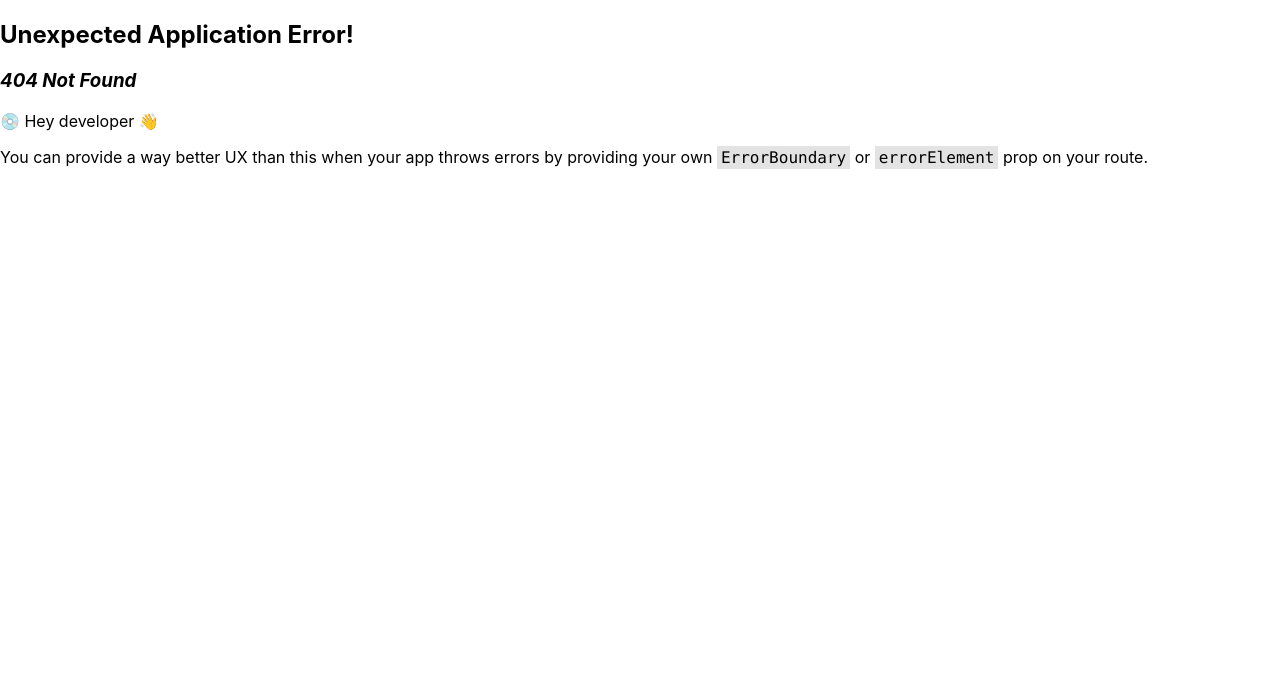
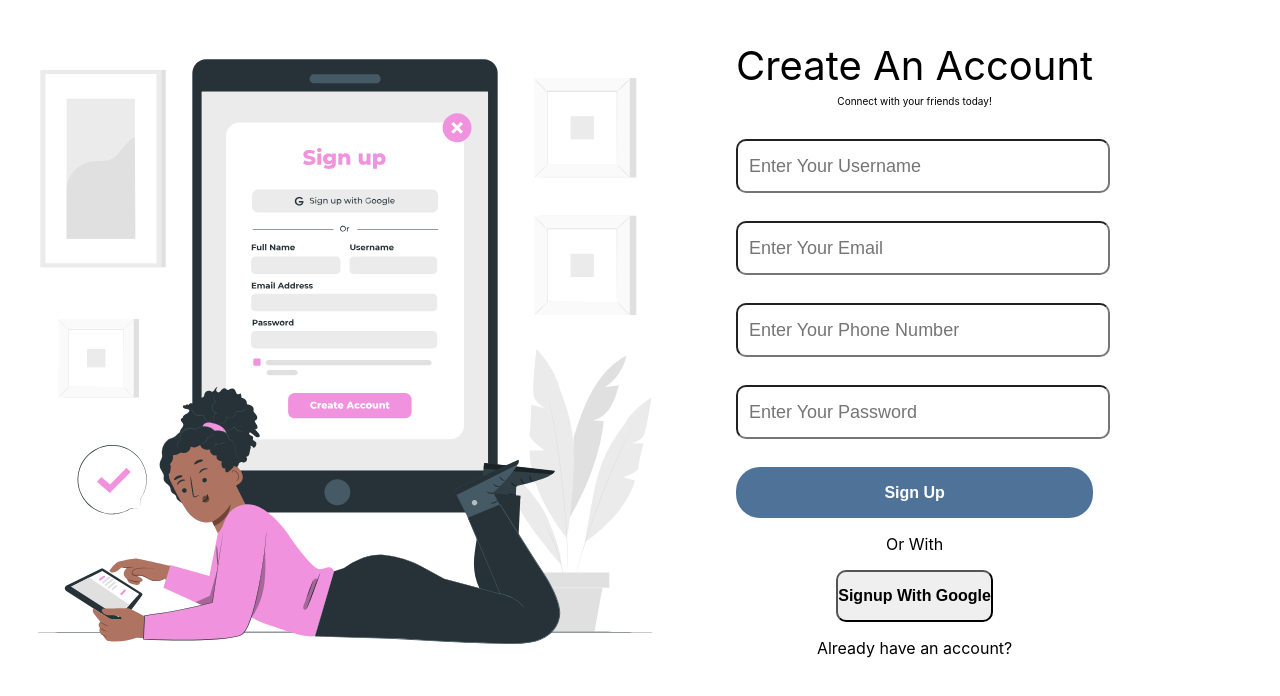
Before and after one commit to Walflower/fitmama, a React (Create React App) app: page /Signup in a window 1280 px wide. Before the commit this address had no page. Shown: the top 696 px of the page. Built offline with nearby package versions, Linux system fonts and the light colour scheme.

Commit message:
Created ShortField component for the Sigup page and created the signup page in the pages document.

```diff
--- /dev/null
+++ b/src/components/ShortTextField/ShortTextField.jsx
@@ -0,0 +1,41 @@
+import styles from "./ShortTextField.module.css";
+
+export default function ShortTextField({ text }) {
+  return (
+    <label className={styles.label}>
+      <div className={styles.container}>
+        <input
+          placeholder={"Enter Your Username"}
+          type="text"
+          name="title__name"
+          className={styles.input}
+        ></input>
+      </div>
+
+      <div className={styles.container}>
+        <input
+          placeholder={"Enter Your Email"}
+          type="text"
+          name="title__name"
+          className={styles.input}
+        ></input>
+      </div>
+      <div className={styles.container}>
+        <input
+          placeholder={"Enter Your Phone Number"}
+          type="text"
+          name="title__name"
+          className={styles.input}
+        ></input>
+      </div>
+      <div className={styles.container}>
+        <input
+          placeholder={"Enter Your Password"}
+          type="text"
+          name="title__name"
+          className={styles.input}
+        ></input>
+      </div>
+    </label>
+  );
+}
--- /dev/null
+++ b/src/components/ShortTextField/ShortTextField.module.css
@@ -0,0 +1,16 @@
+.input {
+  display: flex;
+  border-radius: 10px;
+  height: 48px;
+  padding-left: 11px;
+  font-weight: 400;
+  font-size: 18px;
+  line-height: 26px;
+  margin-bottom: 28px;
+  width: 100%;
+
+  &:focus {
+    color: var(--text-primary-color);
+    outline: 1px solid var(--text-primary-color);
+  }
+}
--- /dev/null
+++ b/src/components/SignUpBlueButton/SigUpBlueButton.module.css
@@ -0,0 +1,11 @@
+.button {
+  background: #4f7398;
+  color: white;
+  width: 100%;
+  height: 3.188rem;
+  border-radius: 24px;
+  border: none;
+  font-size: 16px;
+  font-weight: 600;
+  line-height: 24px;
+}
--- /dev/null
+++ b/src/components/SignUpBlueButton/SigupBlueButton.jsx
@@ -0,0 +1,5 @@
+import styles from "./SigUpBlueButton.module.css";
+
+export default function SignUpBlueButton({ text }) {
+  return <button className={styles.button}>{text}</button>;
+}
--- /dev/null
+++ b/src/components/SignUpWithGoogle/SignUpWithGoogle.jsx
@@ -0,0 +1,5 @@
+import styles from "./SignUpWithGoogle.module.css";
+
+export default function SignUpWithGoogle({ text }) {
+  return <button className={styles.GoogleButton}>{text}</button>;
+}
--- /dev/null
+++ b/src/components/SignUpWithGoogle/SignUpWithGoogle.module.css
@@ -0,0 +1,9 @@
+.GoogleButton {
+  display: flex;
+  width: 100%;
+  border-radius: 10px;
+  font-size: 16px;
+  font-weight: 600;
+  line-height: 48px;
+  padding: 0%;
+}
--- a/src/index.js
+++ b/src/index.js
@@ -13,11 +13,13 @@ import {
 
 import Home from "./pages/Home/Home";
 import reportWebVitals from "./reportWebVitals";
+import SignUp from "./pages/Home/SignUp";
 
 const router = createBrowserRouter(
   createRoutesFromElements(
     <>
       <Route path="/" element={<Home />} />
+      <Route path="/Signup" element={<SignUp />} />
     </>
   )
 );
--- /dev/null
+++ b/src/pages/Home/SignUp.jsx
@@ -0,0 +1,37 @@
+import styles from "./SignUp.module.css";
+import BlueButton from "../../components/BlueButton/BlueButton";
+import ShortTextField from "../../components/ShortTextField/ShortTextField";
+import CreateAccountImage from "../../assets/Images/signup-image.svg";
+import SignUpWithGoogle from "../../components/SignUpWithGoogle/SignUpWithGoogle";
+import SignUpBlueButton from "../../components/SignUpBlueButton/SigupBlueButton";
+
+export default function SignUp() {
+  return (
+    <div className={styles.CreateAccountContainer}>
+      <div className={styles.CreateAccountImageContainer}>
+        <img className={styles.CreateAccountImage} src={CreateAccountImage} />
+      </div>
+      <div className={styles.SignUpContainer}>
+        <div className={styles.SignUpTitleContainer}>
+          <p className={styles.SignUpTitle}>Create An Account</p>
+          <p className={styles.SignUpSubTitle}>
+            Connect with your friends today!
+          </p>
+        </div>
+
+        <div className={styles.TextFieldContainer}>
+          <ShortTextField />
+        </div>
+        <SignUpBlueButton text="Sign Up" />
+        <div>
+          <p>Or With</p>
+        </div>
+        <div>
+          <SignUpWithGoogle text="Signup With Google" />
+        </div>
+        <p>Already have an account? </p>
+        <link rel="stylesheet" href="" />
+      </div>
+    </div>
+  );
+}
--- /dev/null
+++ b/src/pages/Home/SignUp.module.css
@@ -0,0 +1,43 @@
+.CreateAccountContainer {
+  display: flex;
+  /* margin-top: 168px;
+  margin-left: 135px; */
+}
+/************************ CreateAccountImage ******************/
+.CreateAccountImageContainer {
+  width: 690px;
+  height: 690px;
+  margin-right: 46px;
+}
+/************************ SigupContainer ******************/
+.SignUpContainer {
+  display: flex;
+  flex-direction: column;
+  align-items: center;
+}
+/************************ Title ******************/
+.SignUpTitleContainer {
+  display: flex;
+  flex-direction: column;
+  align-items: center;
+}
+.SignUpTitle {
+  display: flex;
+  align-content: center;
+  font-size: 40px;
+  font-weight: 400px;
+  line-height: 52px;
+  margin-bottom: 0;
+}
+.SignUpSubTitle {
+  font-size: 10px;
+  font-weight: 400px;
+  line-height: 16px;
+  margin-top: 1px;
+  margin-bottom: 30px;
+}
+
+/************************ TextFieldContainer ******************/
+.TextFieldContainer {
+  width: 100%;
+}
```
Also changed, not shown: src/assets/Images/signup-image.svg (added).
